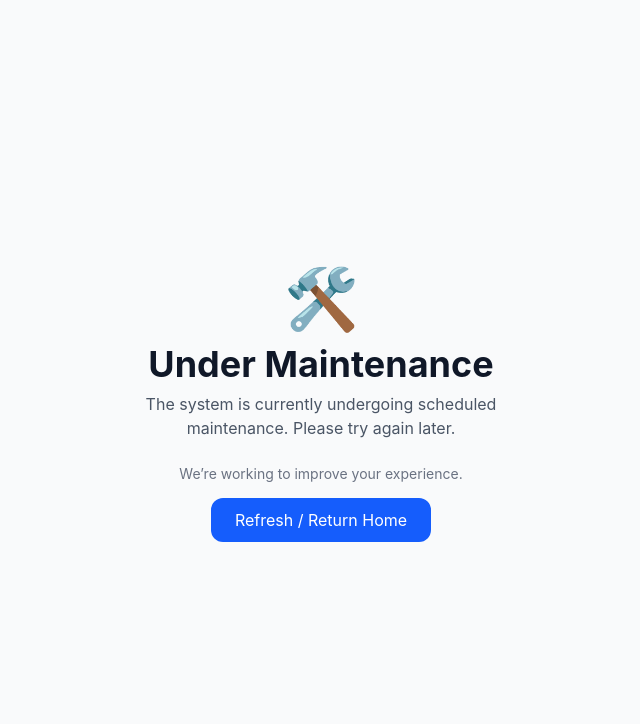
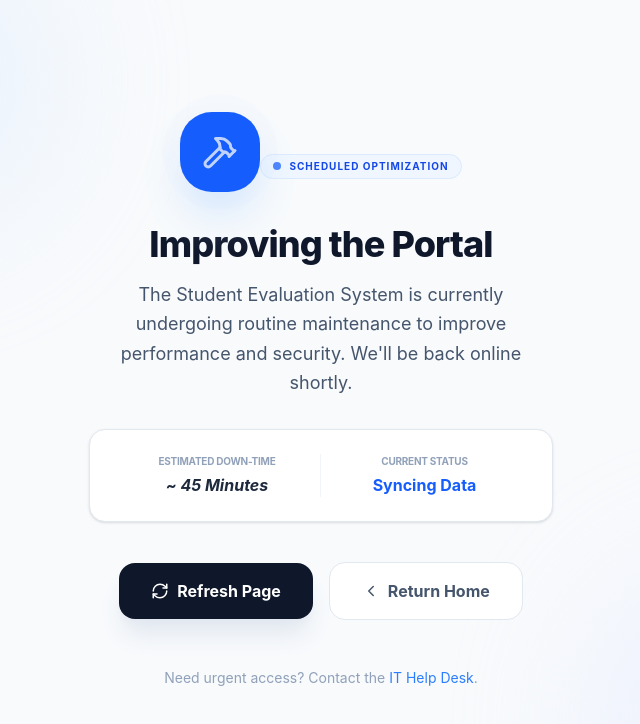
Before and after one commit to RRThrsh/evaluation-frontend, a React (Vite) app: page /maintenance in a window 1280 px wide. Shown: the top 724 px of the page, without its empty margins (319-959 px from the left). Built offline with nearby package versions, Linux system fonts and the light colour scheme.

Commit message:
FIX: maintenance

```diff
--- a/src/pages/error/Maintenance.jsx
+++ b/src/pages/error/Maintenance.jsx
@@ -1,31 +1,81 @@
 import React from "react";
+import { Hammer, RefreshCw, ChevronLeft } from "lucide-react";
+import { Link } from "react-router-dom";
 
 const Maintenance = () => {
     return (
-        <div className="min-h-screen flex items-center justify-center bg-gray-50 px-6">
-            <div className="text-center max-w-md">
+        <div className="min-h-screen flex items-center justify-center bg-slate-50 relative overflow-hidden font-sans antialiased">
 
-                <div className="text-6xl mb-4">🛠️</div>
+            {/* Background Decorative Element */}
+            <div className="absolute inset-0 z-0 opacity-40">
+                <div className="absolute top-[-10%] left-[-10%] w-[40%] h-[40%] rounded-full bg-blue-100 blur-3xl"></div>
+                <div className="absolute bottom-[-10%] right-[-10%] w-[40%] h-[40%] rounded-full bg-indigo-100 blur-3xl"></div>
+            </div>
 
-                <h1 className="text-4xl font-bold text-gray-900 mb-2">
-                    Under Maintenance
+            <div className="relative z-10 text-center max-w-lg px-6">
+
+                {/* Icon with Animated Pulse */}
+                <div className="relative inline-flex items-center justify-center mb-8">
+                    <div className="absolute inset-0 bg-blue-600/20 rounded-full animate-ping scale-75"></div>
+                    <div className="relative w-20 h-20 bg-blue-600 text-white rounded-[2rem] flex items-center justify-center shadow-2xl shadow-blue-200">
+                        <Hammer size={36} className="animate-pulse" />
+                    </div>
+                </div>
+
+                {/* Status Badge */}
+                <div className="inline-flex items-center gap-2 px-3 py-1 mb-6 rounded-full bg-blue-50 border border-blue-100">
+                    <span className="w-2 h-2 rounded-full bg-blue-600 animate-pulse"></span>
+                    <span className="text-[10px] font-bold uppercase tracking-widest text-blue-700">
+                        Scheduled Optimization
+                    </span>
+                </div>
+
+                <h1 className="text-4xl font-extrabold text-slate-900 mb-4 tracking-tight">
+                    Improving the Portal
                 </h1>
 
-                <p className="text-gray-600 mb-6">
-                    The system is currently undergoing scheduled maintenance.
-                    Please try again later.
+                <p className="text-slate-600 text-lg leading-relaxed mb-8">
+                    The Student Evaluation System is currently undergoing routine maintenance
+                    to improve performance and security. We'll be back online shortly.
                 </p>
 
-                <div className="text-sm text-gray-500 mb-6">
-                    We’re working to improve your experience.
+                {/* Info Box */}
+                <div className="bg-white border border-slate-200 rounded-2xl p-6 mb-10 shadow-sm">
+                    <div className="grid grid-cols-2 divide-x divide-slate-100">
+                        <div>
+                            <p className="text-[10px] font-bold text-slate-400 uppercase tracking-tight mb-1">Estimated Down-time</p>
+                            <p className="font-bold text-slate-800 italic">~ 45 Minutes</p>
+                        </div>
+                        <div>
+                            <p className="text-[10px] font-bold text-slate-400 uppercase tracking-tight mb-1">Current Status</p>
+                            <p className="font-bold text-blue-600">Syncing Data</p>
+                        </div>
+                    </div>
                 </div>
 
-                <a
-                    href="/"
-                    className="px-6 py-3 bg-blue-600 text-white rounded-xl hover:bg-blue-700 transition"
-                >
-                    Refresh / Return Home
-                </a>
+                {/* Actions */}
+                <div className="flex flex-col sm:flex-row items-center justify-center gap-4">
+                    <button
+                        onClick={() => window.location.reload()}
+                        className="w-full sm:w-auto px-8 py-4 bg-slate-900 text-white font-bold rounded-2xl flex items-center justify-center gap-2 hover:bg-slate-800 transition-all active:scale-95 shadow-xl shadow-slate-200"
+                    >
+                        <RefreshCw size={18} />
+                        Refresh Page
+                    </button>
+
+                    <Link
+                        to="/"
+                        className="w-full sm:w-auto px-8 py-4 bg-white text-slate-600 border border-slate-200 font-bold rounded-2xl flex items-center justify-center gap-2 hover:bg-slate-50 transition-all active:scale-95"
+                    >
+                        <ChevronLeft size={18} />
+                        Return Home
+                    </Link>
+                </div>
+
+                {/* Footer Note */}
+                <p className="mt-12 text-sm text-slate-400">
+                    Need urgent access? Contact the <a href="mailto:it@university.edu" className="text-blue-500 hover:underline">IT Help Desk</a>.
+                </p>
             </div>
         </div>
     );
```
